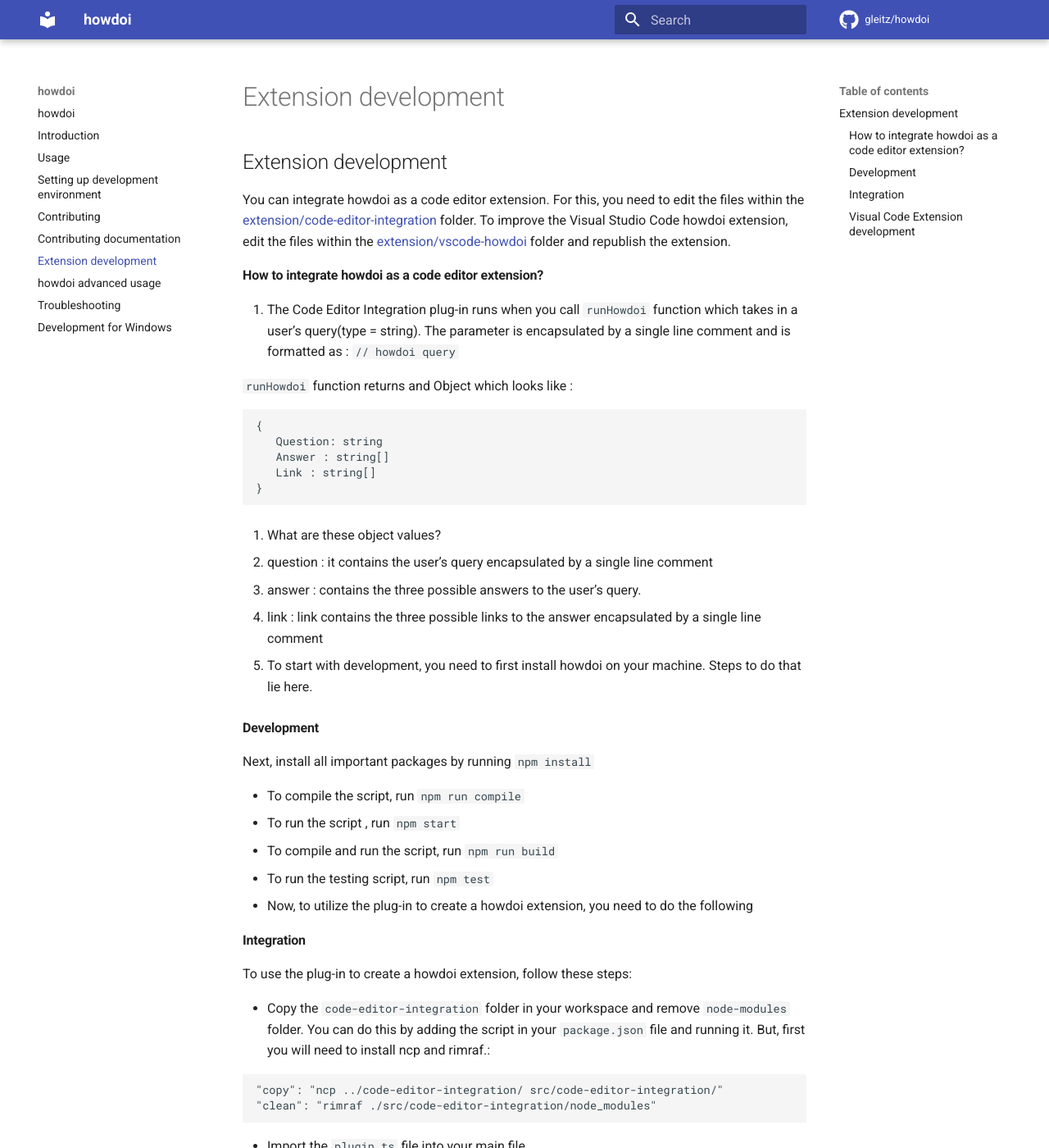
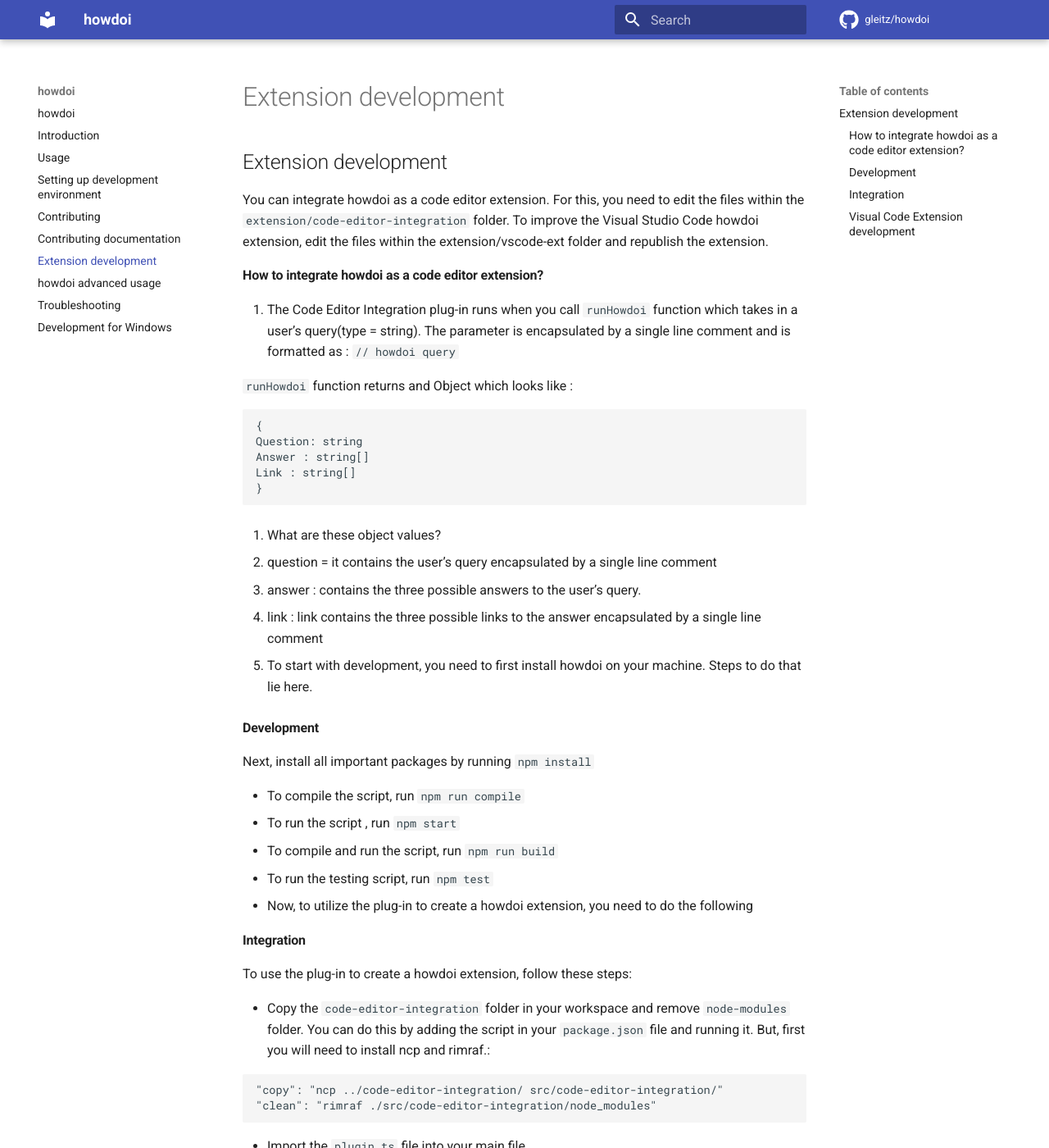
Before and after one commit to gleitz/howdoi, an MkDocs documentation site: the page built from docs/extension_dev.md, in a window 1280 px wide and 1400 px high. Shown: the whole window at 82% size. Built offline with MkDocs 1.6.1 and Material for MkDocs 9.7.7, drawn with Linux system fonts in a browser that asks for light colours; comment, search, counter and statistics services are not loaded; some of the changed text lies outside the part shown.

Commit message:
Revert "Updated mkdocs"
This reverts commit 08739f12deb67c181851afdc54e33e438857c225.

````diff
--- a/docs/extension_dev.md
+++ b/docs/extension_dev.md
@@ -1,7 +1,7 @@
 ## Extension development
 
-You can integrate howdoi as a code editor extension. For this, you need to edit the files within the [extension/code-editor-integration](https://github.com/gleitz/howdoi/tree/master/extension/code-editor-integration) folder.
-To improve the Visual Studio Code howdoi extension, edit the files within the [extension/vscode-howdoi](https://github.com/gleitz/howdoi/tree/master/extension/vscode-howdoi) folder and republish the extension.
+You can integrate howdoi as a code editor extension. For this, you need to edit the files within the `extension/code-editor-integration` folder.
+To improve the Visual Studio Code howdoi extension, edit the files within the extension/vscode-ext folder and republish the extension.
 
 #### How to integrate howdoi as a code editor extension?
 
@@ -12,15 +12,15 @@
 
 ```
 {
-   Question: string
-   Answer : string[]
-   Link : string[]
+Question: string
+Answer : string[]
+Link : string[]
 }
 ```
 
 2. What are these object values?
 
-- question : it contains the user’s query encapsulated by a single line comment
+- question = it contains the user’s query encapsulated by a single line comment
 - answer : contains the three possible answers to the user’s query.
 - link : link contains the three possible links to the answer encapsulated by a single line comment
 
@@ -54,7 +54,7 @@
 
 To begin the development for Visual Studio Code extension, install all the necessary packages:
 
-`npm install`
+`Npm install`
 
 Then precompile the extension :
 
````
Also changed, not shown: 1 other file.
